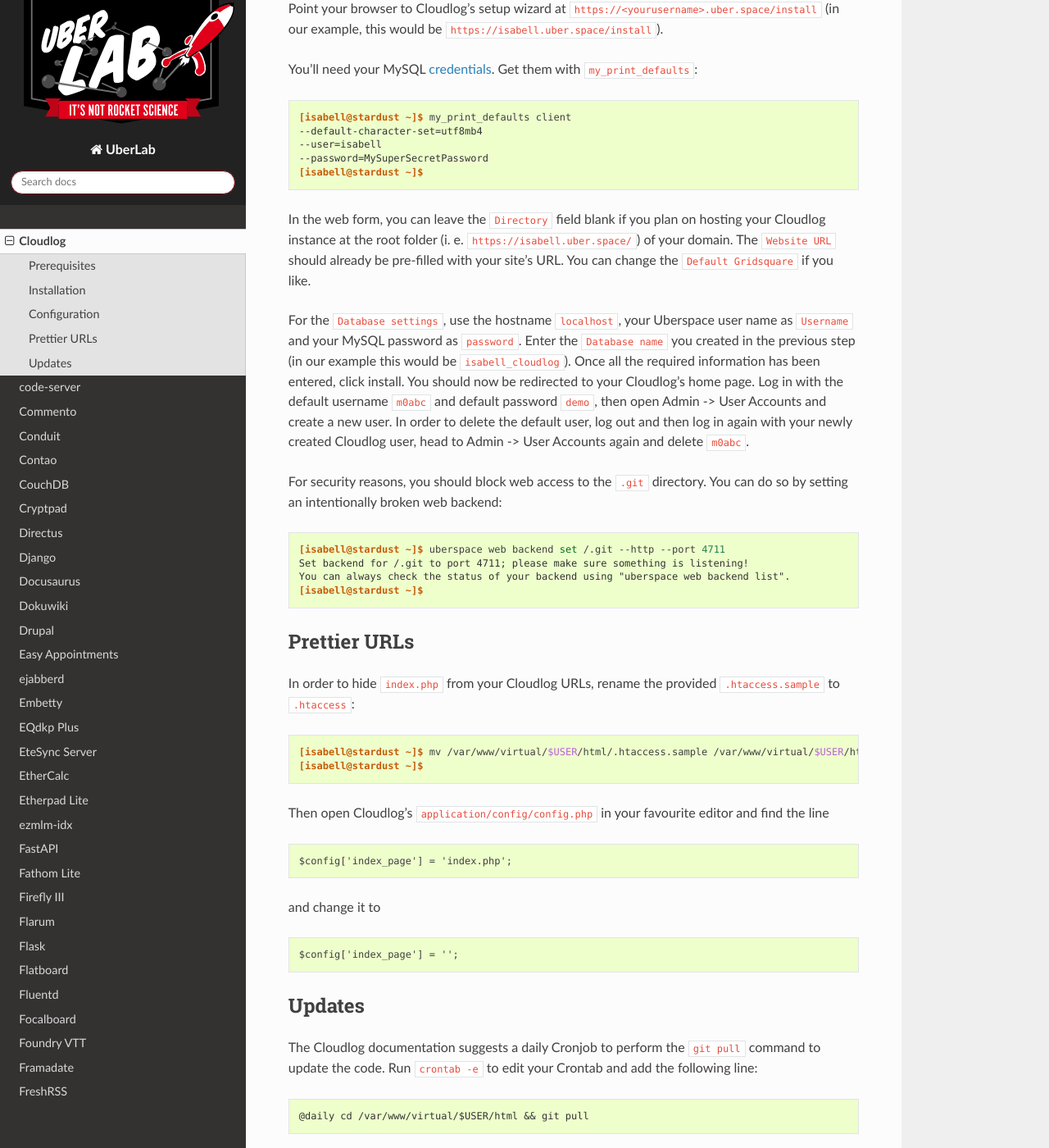
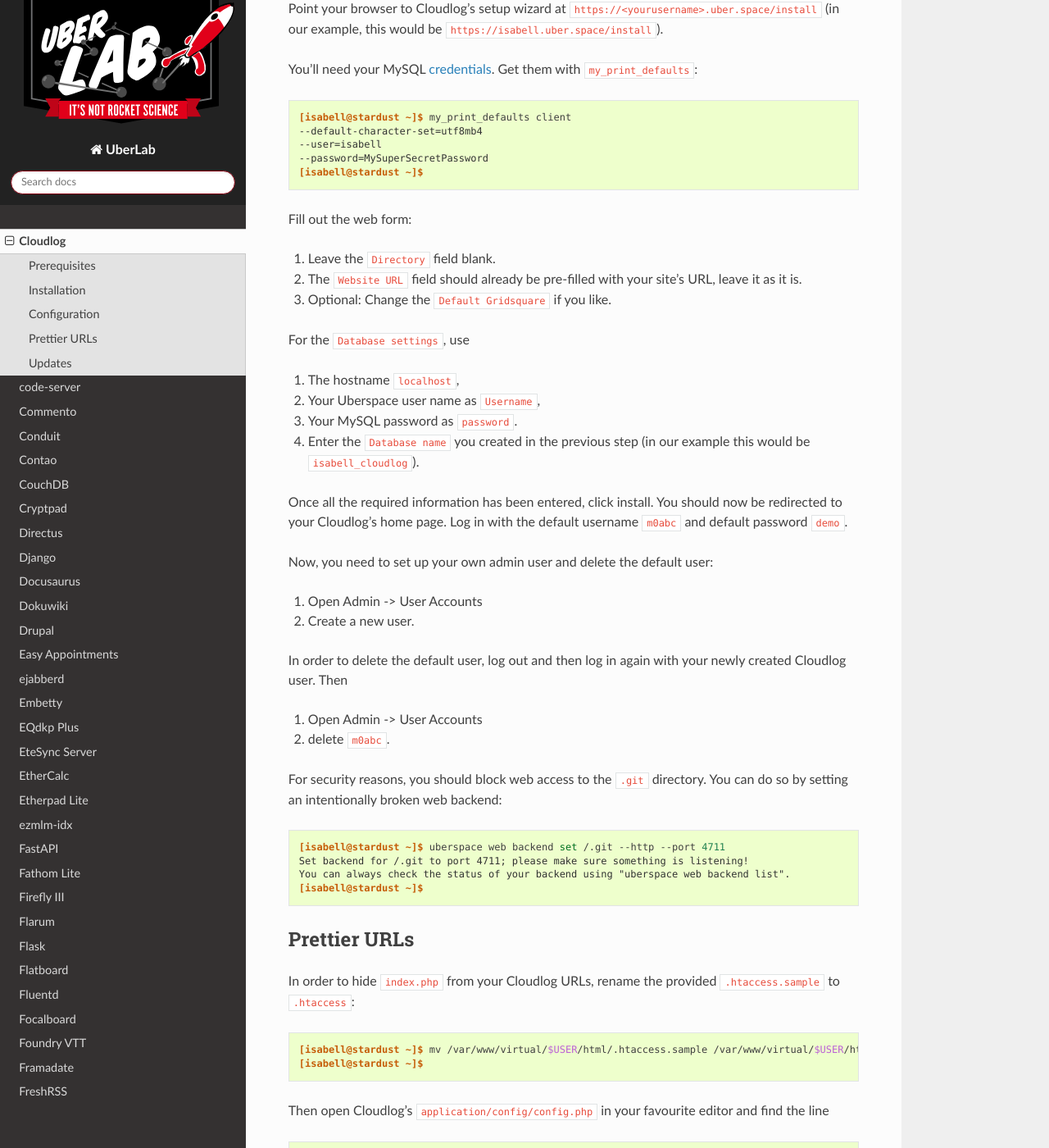
Before and after one commit to Uberspace/lab, a Sphinx documentation site: the page built from source/guide_cloudlog.rst, in a window 1280 px wide and 1400 px high, scrolled down 2127 px. Shown: the whole window at 82% size. Built offline with Sphinx 7.4.7 and the Read the Docs theme 2.0.0, drawn with Linux system fonts in a browser that asks for light colours.

Commit message:
Use ordered lists for configuration

```diff
--- a/source/guide_cloudlog.rst
+++ b/source/guide_cloudlog.rst
@@ -82,9 +82,30 @@
 
 .. include:: includes/my-print-defaults.rst
 
-In the web form, you can leave the ``Directory`` field blank if you plan on hosting your Cloudlog instance at the root folder (i. e. ``https://isabell.uber.space/``) of your domain. The ``Website URL`` should already be pre-filled with your site's URL. You can change the ``Default Gridsquare`` if you like.
+Fill out the web form:
 
-For the ``Database settings``, use the hostname ``localhost``, your Uberspace user name as ``Username`` and your MySQL password as ``password``. Enter the ``Database name`` you created in the previous step (in our example this would be ``isabell_cloudlog``). Once all the required information has been entered, click install. You should now be redirected to your Cloudlog's home page. Log in with the default username ``m0abc`` and default password ``demo``, then open Admin -> User Accounts and create a new user. In order to delete the default user, log out and then log in again with your newly created Cloudlog user, head to Admin -> User Accounts again and delete ``m0abc``.
+#. Leave the ``Directory`` field blank.
+#. The ``Website URL`` field should already be pre-filled with your site's URL, leave it as it is.
+#. Optional: Change the ``Default Gridsquare`` if you like.
+
+For the ``Database settings``, use
+
+#. The hostname ``localhost``,
+#. Your Uberspace user name as ``Username``,
+#. Your MySQL password as ``password``.
+#. Enter the ``Database name`` you created in the previous step (in our example this would be ``isabell_cloudlog``).
+
+Once all the required information has been entered, click install. You should now be redirected to your Cloudlog's home page. Log in with the default username ``m0abc`` and default password ``demo``.
+
+Now, you need to set up your own admin user and delete the default user:
+
+#. Open Admin -> User Accounts
+#. Create a new user.
+
+In order to delete the default user, log out and then log in again with your newly created Cloudlog user. Then
+
+#. Open Admin -> User Accounts
+#. delete ``m0abc``.
 
 For security reasons, you should block web access to the ``.git`` directory. You can do so by setting an intentionally broken web backend:
 
```
